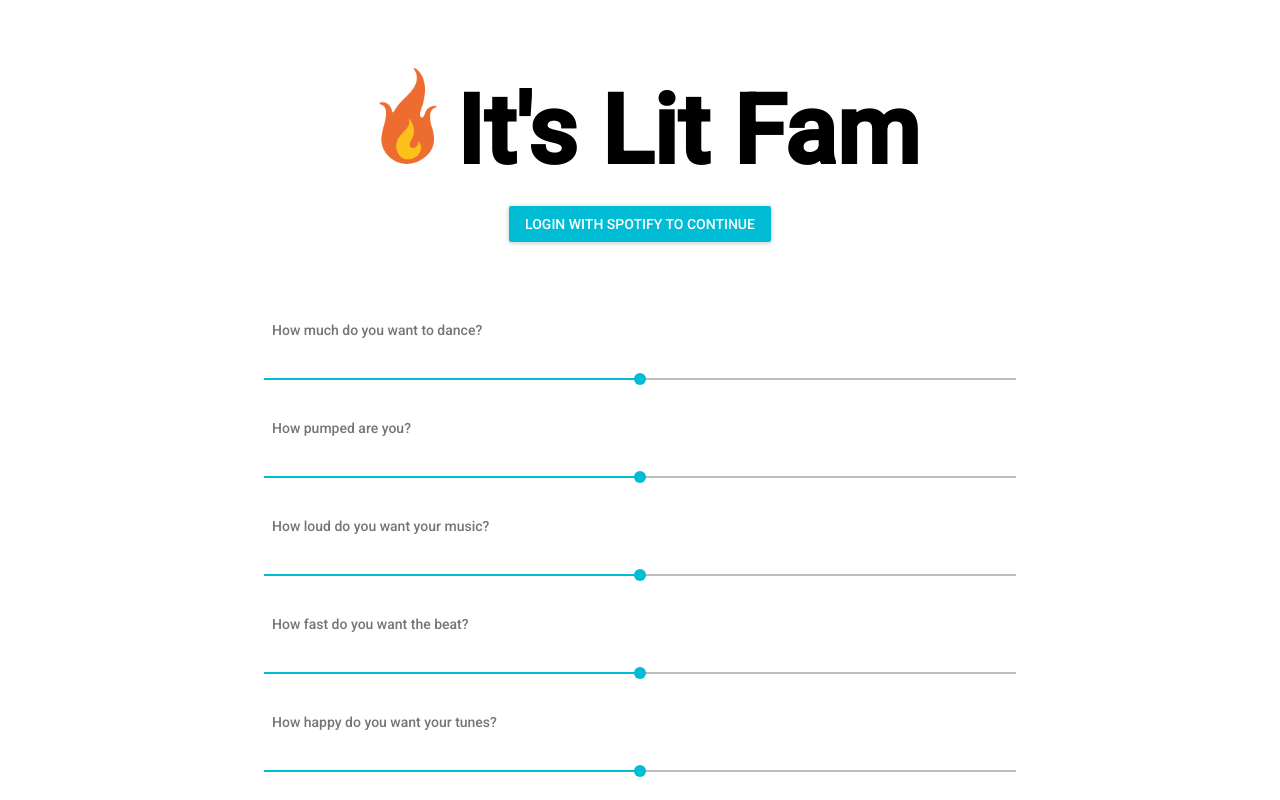
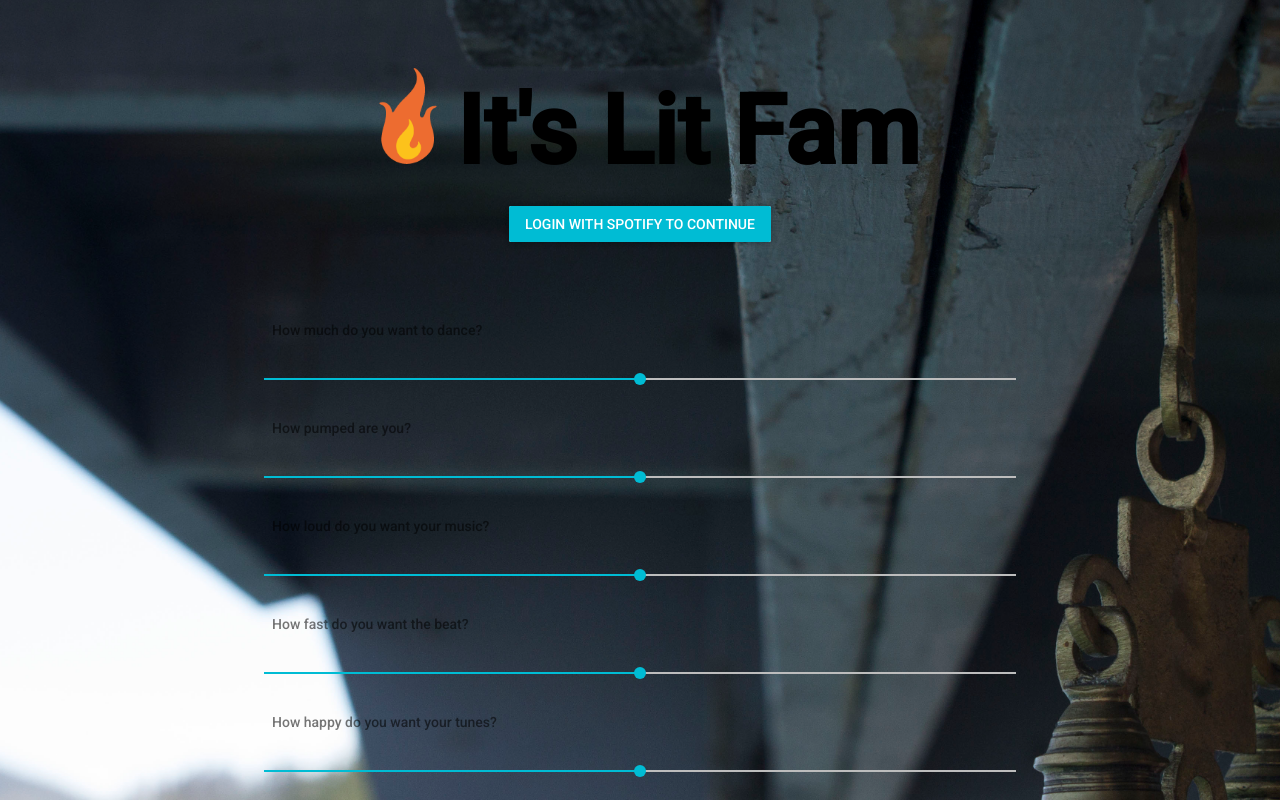
Before and after one commit to joycieyu/RocketProject, a React (Create React App) app: page / in a window 1280 px wide. Shown: the top 800 px of the page. Built offline with nearby package versions, Linux system fonts and the light colour scheme; what react-tap-event-plugin, spotify-web-api-js would draw is missing.

Commit message:
remove animated box, add panning animating background

```diff
--- a/public/index.html
+++ b/public/index.html
@@ -8,6 +8,7 @@
     <title>It's Lit Fam</title>
   </head>
   <body>
+
     <div id="root"></div>
 
   </body>
--- a/src/App.js
+++ b/src/App.js
@@ -9,8 +9,6 @@ import SpotifyApi from 'spotify-web-api-js';
 import SearchHome from './SearchHome';
 import { goToSpotifyLogin, params } from './auth.js';
 import _ from 'lodash';
-import { Layer, Rect, Stage, Group, Circle, Star } from "react-konva";
-import Konva from "konva";
 
 injectTapEventPlugin();
 var s = new SpotifyApi();
@@ -117,7 +115,7 @@ class App extends Component {
   handleToggle = () => this.setState({ open: !this.state.open });
   render() {
     return (
-      <div>
+      <div className="test">
         {this.state.songList.length > 0 &&
           <Nav refreshSongList={this.refreshSongList} userFeatureValue={this.state} />
         }
@@ -130,9 +128,6 @@ class App extends Component {
               <RaisedButton label="Login with Spotify to continue" primary={true} style={styles.buttonStyle}
                 onTouchTap={() => goToSpotifyLogin()} />
             </div>
-          }
-          {this.state.songList.length > 0 &&
-            <MyRect />
           }
           {this.state.songList.length === 0 &&
                   <div>
@@ -261,53 +256,10 @@ class App extends Component {
         </div>
 
 
+        </div>
 
-      </div>
     );
   }
-}
-
-class MyRect extends React.Component {
-    constructor(props) {
-      super(props);
-      this.state = {
-        color: 'green'
-      };
-    }
-    handleHover = (event) => {
-      this.setState({
-        color: Konva.Util.getRandomColor()
-      });
-      this.refs.rect.to({
-        scaleX: Math.random() + 1.5,
-        scaleY: Math.random() + 1.5,
-        easing: Konva.Easings.EaseInOut,
-        duration: 0.2
-      });
-
-    }
-    render() {
-
-        return (
-          <div className="container centered">
-            <Stage width={window.innerWidth / 2} height={350} >
-               <Layer>
-                  <Rect
-
-                     width={window.innerWidth / 10} height={50}
-                     fill={this.state.color}
-                     shadowBlur={10}
-                     onMouseEnter={(e) => this.handleHover(e)}
-                     onTouchStart={(e) => this.handleHover(e)}
-                     onClick={(e) => this.handleHover(e)}
-                     draggable="true"
-                     ref="rect"
-                  />
-               </Layer>
-            </Stage>
-          </div>
-        );
-    }
 }
 
 class Nav extends Component {
--- a/src/index.css
+++ b/src/index.css
@@ -36,3 +36,37 @@ footer p {
 .sliders {
     padding-bottom: 48px;
 }
+
+
+@keyframes panning {
+  0% {
+    background-position: 0% 0%;
+  }
+  25% {
+    background-position: 100% 100%;
+  }
+   50% {
+    background-position: 100% 0%;
+  }
+  75% {
+    background-position: 0 100%;
+  }
+  200% {
+    background-position: 0 0;
+  }
+}
+
+.test {
+
+  height: 100%;
+  width: 100%;
+  background: transparent url(IMG_5111.jpg);
+  background-size: 150%;
+  background-attachment: fixed;
+  animation: panning 50s infinite linear;
+}
+
+
+html, body {
+  height: 100%;
+}
```
Also changed, not shown: src/IMG_5111.jpg (added).
